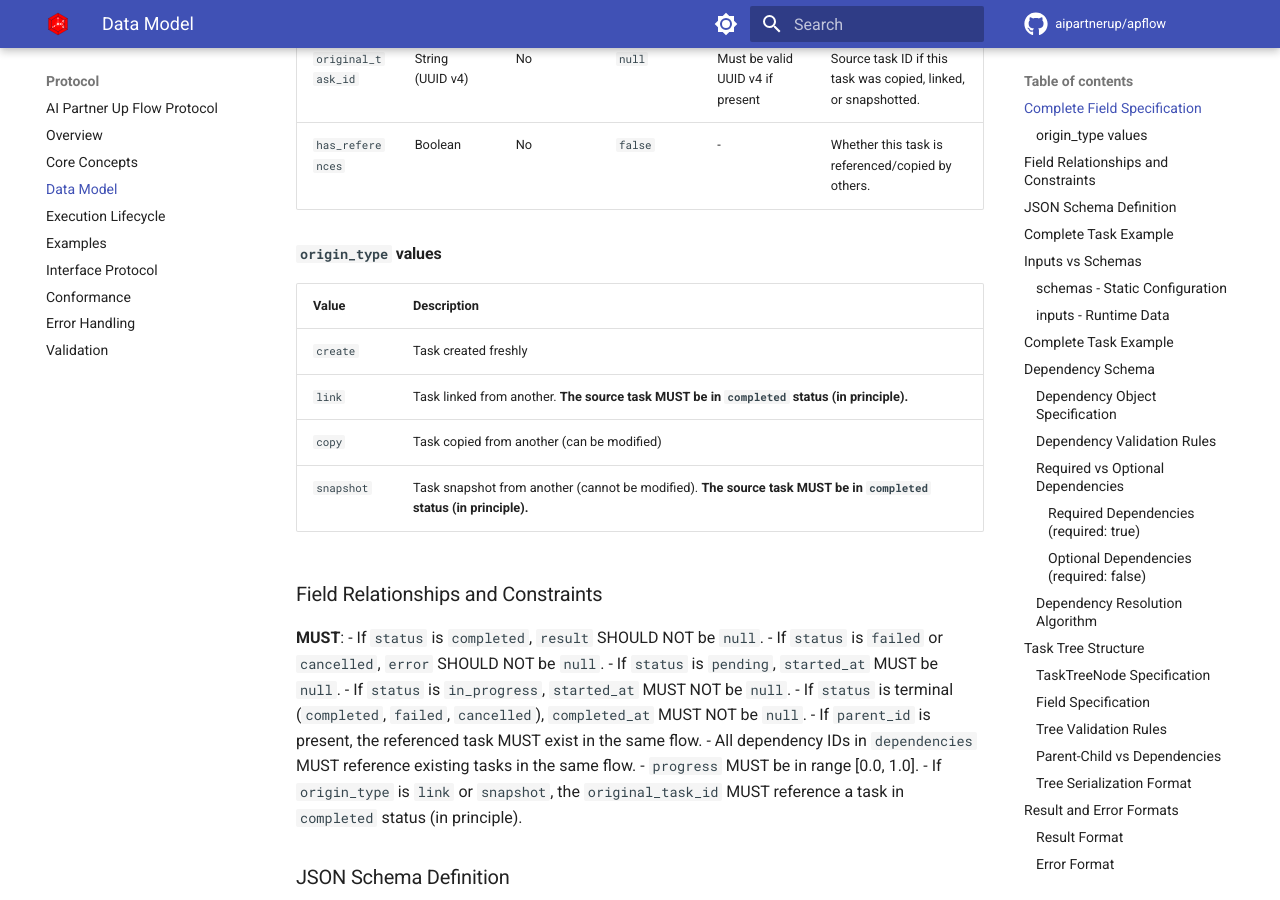
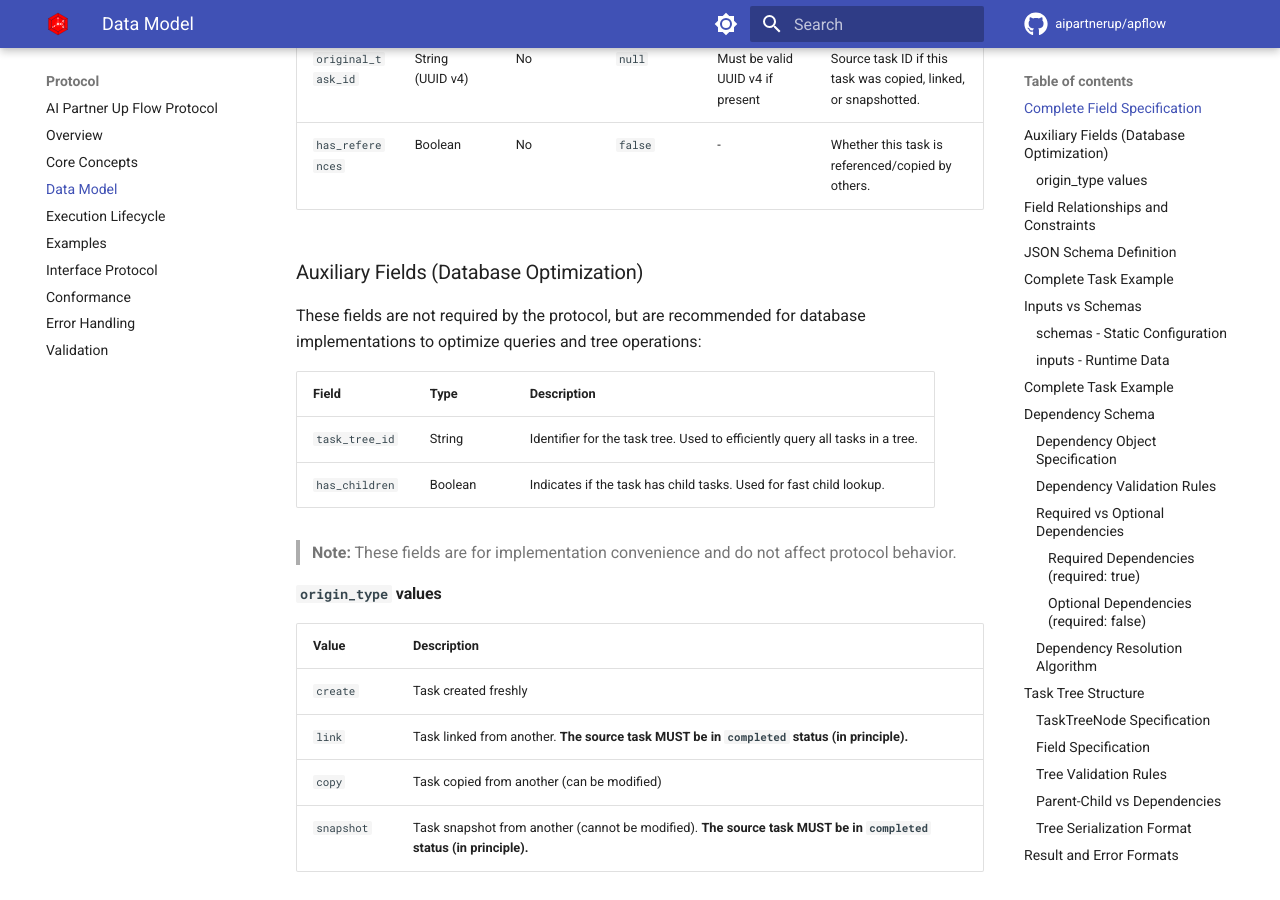
Before and after one commit to aipartnerup/aipartnerupflow-docs, an MkDocs documentation site: the page built from docs/protocol/03-data-model.md, in a window 1280 px wide and 900 px high, scrolled down 2739 px. Built offline with MkDocs 1.6.1 and Material for MkDocs 9.7.7, drawn with Linux system fonts in a browser that asks for light colours; comment, search, counter and statistics services are not loaded; the version menu is left out.

Commit message:
docs: Add auxiliary fields for database optimization in data model documentation

```diff
--- a/docs/protocol/03-data-model.md
+++ b/docs/protocol/03-data-model.md
@@ -21,6 +21,17 @@
 | `origin_type` | String (enum) | No | `null` | One of: `create`, `link`, `copy`, `snapshot` | Origin of the task definition. See below for meaning. |
 | `original_task_id` | String (UUID v4) | No | `null` | Must be valid UUID v4 if present | Source task ID if this task was copied, linked, or snapshotted. |
 | `has_references` | Boolean | No | `false` | - | Whether this task is referenced/copied by others. |
+
+### Auxiliary Fields (Database Optimization)
+
+These fields are not required by the protocol, but are recommended for database implementations to optimize queries and tree operations:
+
+| Field           | Type    | Description                                                        |
+|-----------------|---------|--------------------------------------------------------------------|
+| `task_tree_id`  | String  | Identifier for the task tree. Used to efficiently query all tasks in a tree. |
+| `has_children`  | Boolean | Indicates if the task has child tasks. Used for fast child lookup. |
+
+> **Note:** These fields are for implementation convenience and do not affect protocol behavior.
 
 #### `origin_type` values
 
```
